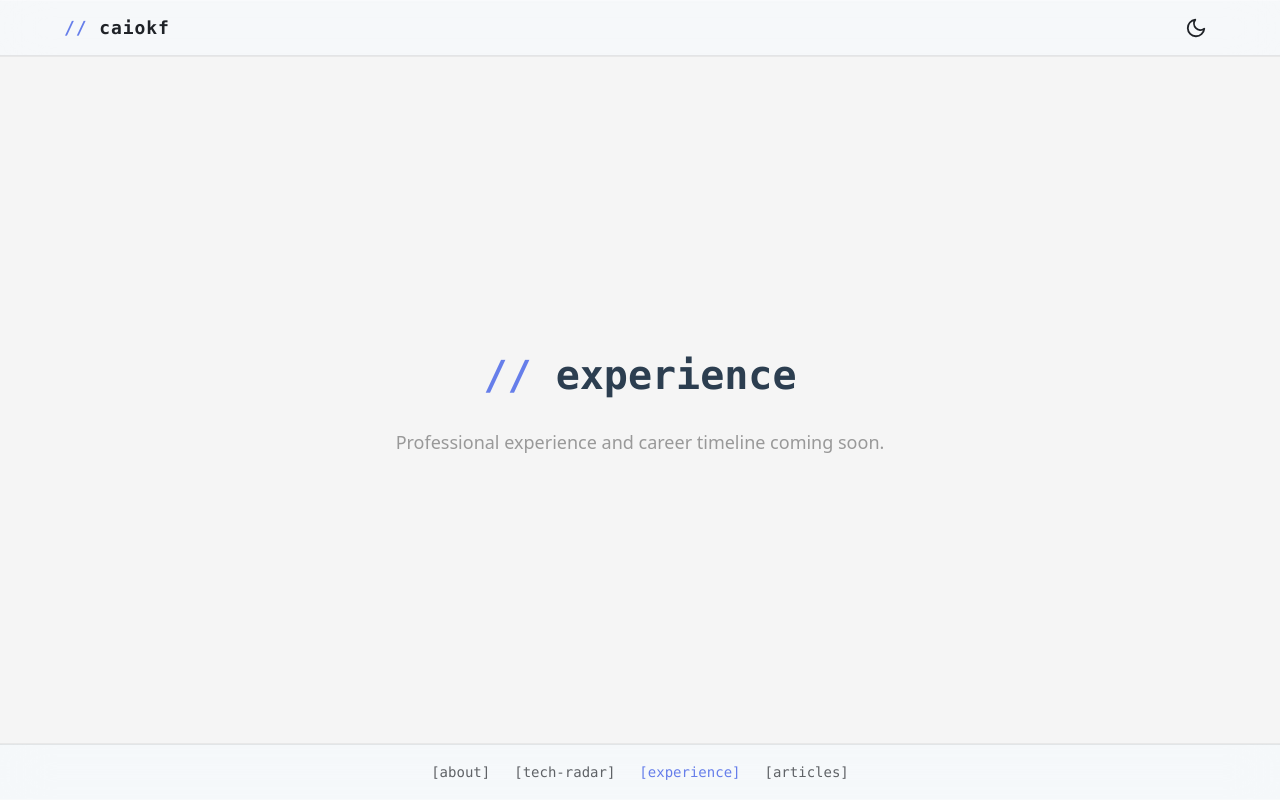
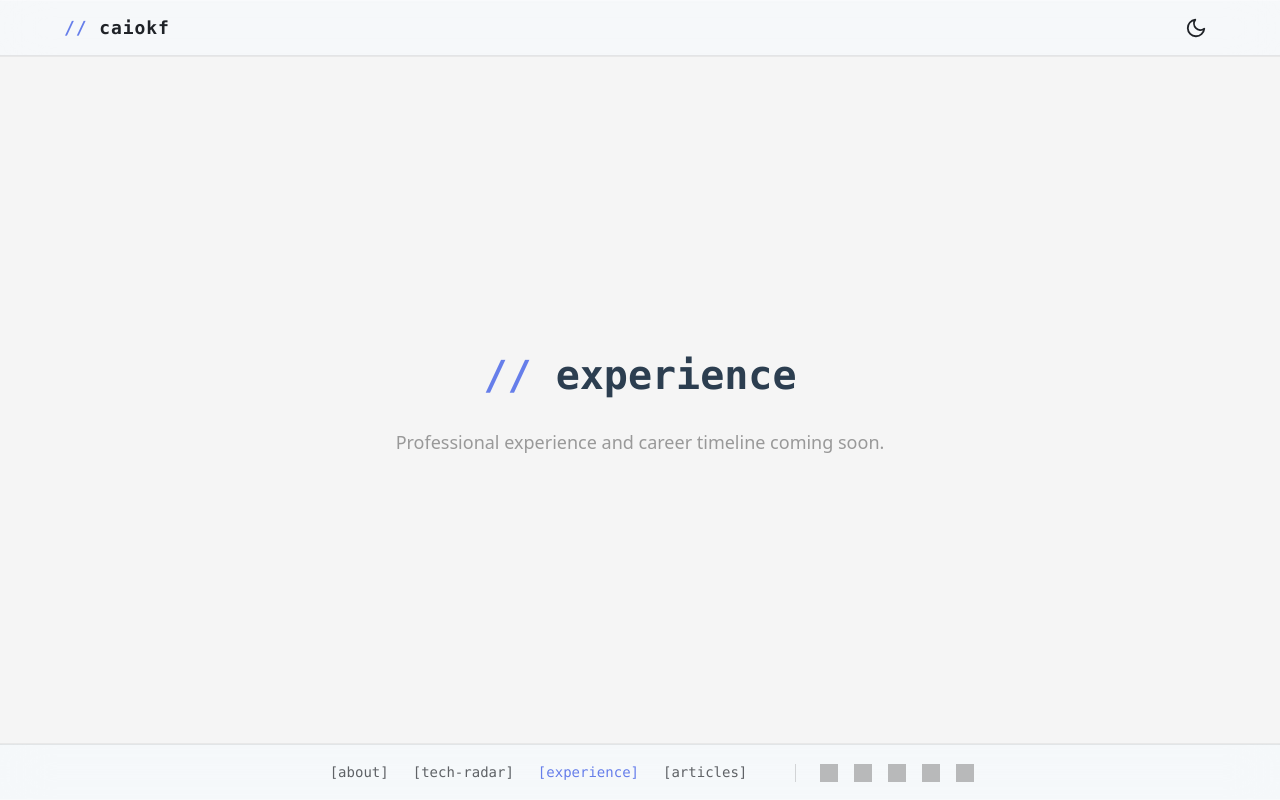
Before and after one commit to caiokf/homepage, a Vue app: page /experience in a window 1280 px wide. Built offline with nearby package versions, Linux system fonts and the light colour scheme; grey boxes are pictures that could not be loaded.

Commit message:
feat(homepage): add social profile icons to footer

```diff
--- a/src/components/layout/AppFooter.vue
+++ b/src/components/layout/AppFooter.vue
@@ -12,11 +12,26 @@
         <span class="nav-label-short">[{{ item.labelShort }}]</span>
       </router-link>
     </nav>
+
+    <div class="social-links">
+      <a
+        v-for="social in socialsConfig"
+        :key="social.network"
+        :href="social.url"
+        :title="social.network"
+        class="social-link"
+        target="_blank"
+        rel="noopener noreferrer"
+      >
+        <img :src="social.icon" :alt="social.network" class="social-icon" />
+      </a>
+    </div>
   </footer>
 </template>
 
 <script setup lang="ts">
   import { useRoute } from "vue-router";
+  import { socialsConfig } from "../../config/socials-config";
 
   type NavItem = {
     path: string;
@@ -97,6 +112,34 @@
     display: none;
   }
 
+  .social-links {
+    display: flex;
+    align-items: center;
+    gap: var(--space-4);
+    margin-left: var(--space-6);
+    padding-left: var(--space-6);
+    border-left: 1px solid oklch(1 0 0 / 0.15);
+  }
+
+  .social-link {
+    display: flex;
+    align-items: center;
+    justify-content: center;
+    opacity: 0.7;
+    transition: opacity var(--transition-fast), transform var(--transition-fast);
+  }
+
+  .social-link:hover {
+    opacity: 1;
+    transform: translateY(-2px);
+  }
+
+  .social-icon {
+    width: 18px;
+    height: 18px;
+    filter: invert(1);
+  }
+
   /* Light theme adjustments */
   :root:not([data-theme="dark"]) .app-footer,
   [data-theme="light"] .app-footer {
@@ -104,6 +147,16 @@
     color: oklch(0.25 0.01 260);
     border-top-color: oklch(0 0 0 / 0.08);
     box-shadow: oklch(0 0 0 / 0.1) 0px -0.5px 0px 0px, oklch(1 0 0 / 0.5) 0px -0.5px 0px 0px inset;
+  }
+
+  :root:not([data-theme="dark"]) .social-links,
+  [data-theme="light"] .social-links {
+    border-left-color: oklch(0 0 0 / 0.15);
+  }
+
+  :root:not([data-theme="dark"]) .social-icon,
+  [data-theme="light"] .social-icon {
+    filter: invert(0);
   }
 
   /* Mobile/small screens: show short labels */
@@ -124,5 +177,16 @@
     .nav-item {
       font-size: var(--text-sm);
     }
+
+    .social-links {
+      gap: var(--space-3);
+      margin-left: var(--space-4);
+      padding-left: var(--space-4);
+    }
+
+    .social-icon {
+      width: 16px;
+      height: 16px;
+    }
   }
 </style>
--- /dev/null
+++ b/src/config/socials-config.ts
@@ -0,0 +1,59 @@
+export type Socials = {
+  network: string;
+  username: string;
+  url: string;
+  icon: string;
+  iconColor: string;
+};
+
+export const socialsConfig: Socials[] = [
+  {
+    network: "Email",
+    username: "caiokf@gmail.com",
+    url: "mailto:caiokf@gmail.com",
+    icon: "https://cdn.jsdelivr.net/npm/simple-icons@latest/icons/gmail.svg",
+    iconColor: "#D14836",
+  },
+  {
+    network: "GitHub",
+    username: "github.com/caiokf",
+    url: "https://github.com/caiokf",
+    icon: "https://cdn.jsdelivr.net/npm/simple-icons@latest/icons/github.svg",
+    iconColor: "#181717",
+  },
+  {
+    network: "LinkedIn",
+    username: "linkedin.com/in/caiokf",
+    url: "https://www.linkedin.com/in/caiokf/",
+    icon: "https://cdn.jsdelivr.net/npm/simple-icons@latest/icons/linkedin.svg",
+    iconColor: "#0077B5",
+  },
+  {
+    network: "Toptal Profile",
+    username: "toptal.com/resume/caio-kinzel-filho",
+    url: "https://www.toptal.com/resume/caio-kinzel-filho",
+    icon: "https://cdn.jsdelivr.net/npm/simple-icons@latest/icons/toptal.svg",
+    iconColor: "#3863A0",
+  },
+  {
+    network: "Codewars",
+    username: "codewars.com/users/caiokf",
+    url: "https://www.codewars.com/users/caiokf",
+    icon: "https://cdn.jsdelivr.net/npm/simple-icons@latest/icons/codewars.svg",
+    iconColor: "#AD2C27",
+  },
+  // {
+  //   network: "Codepen",
+  //   username: "codepen.io/caiokf",
+  //   url: "https://codepen.io/caiokf/",
+  //   icon: "https://cdn.jsdelivr.net/npm/simple-icons@latest/icons/codepen.svg",
+  //   iconColor: "#000000",
+  // },
+  // {
+  //   network: "HackerRank",
+  //   username: "hackerrank.com/caiokf",
+  //   url: "https://www.hackerrank.com/caiokf",
+  //   icon: "https://cdn4.iconfinder.com/data/icons/logos-and-brands-1/512/160_Hackerrank_logo_logos-512.png",
+  //   iconColor: "#2BBD5D",
+  // },
+];
```
